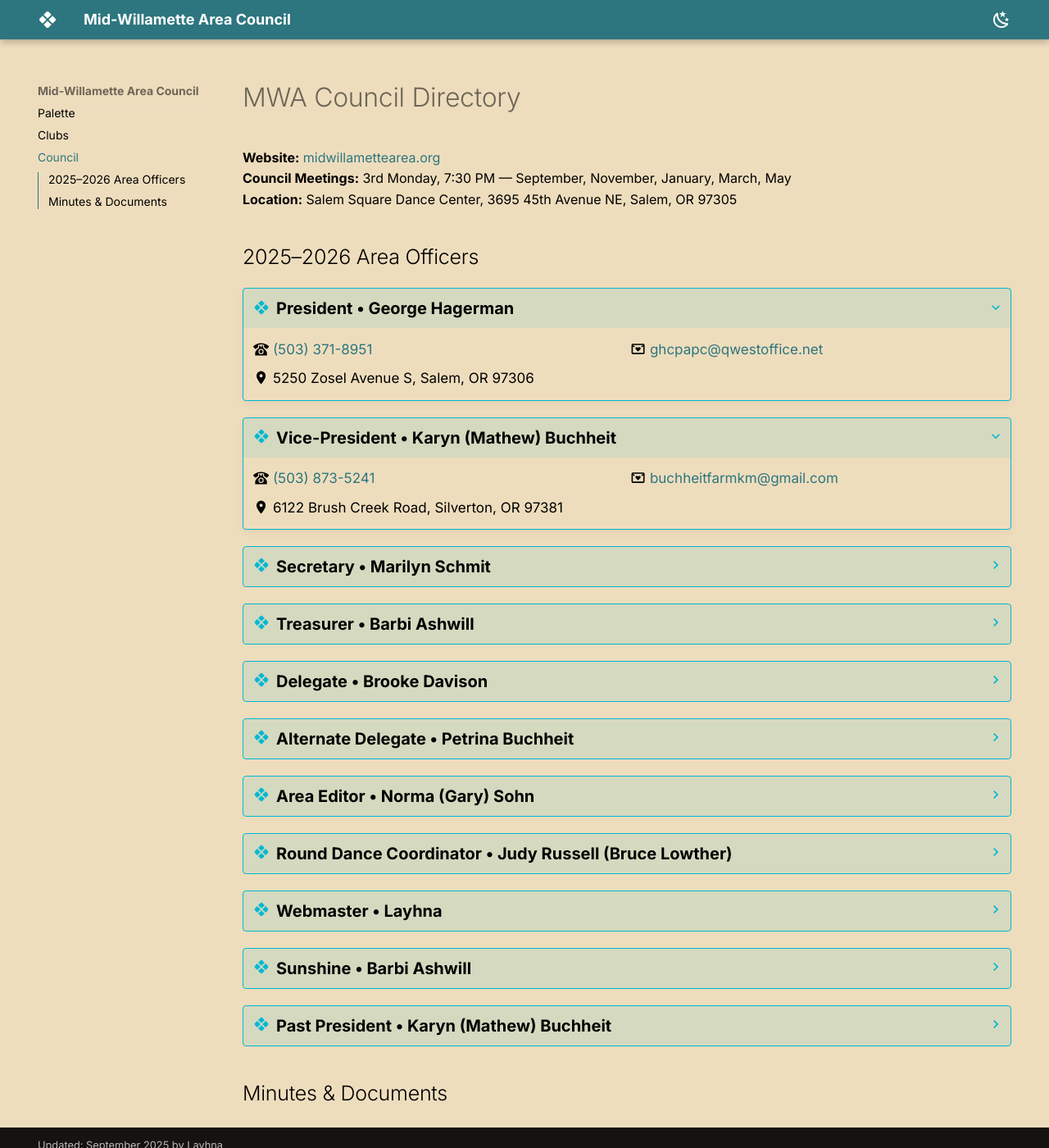
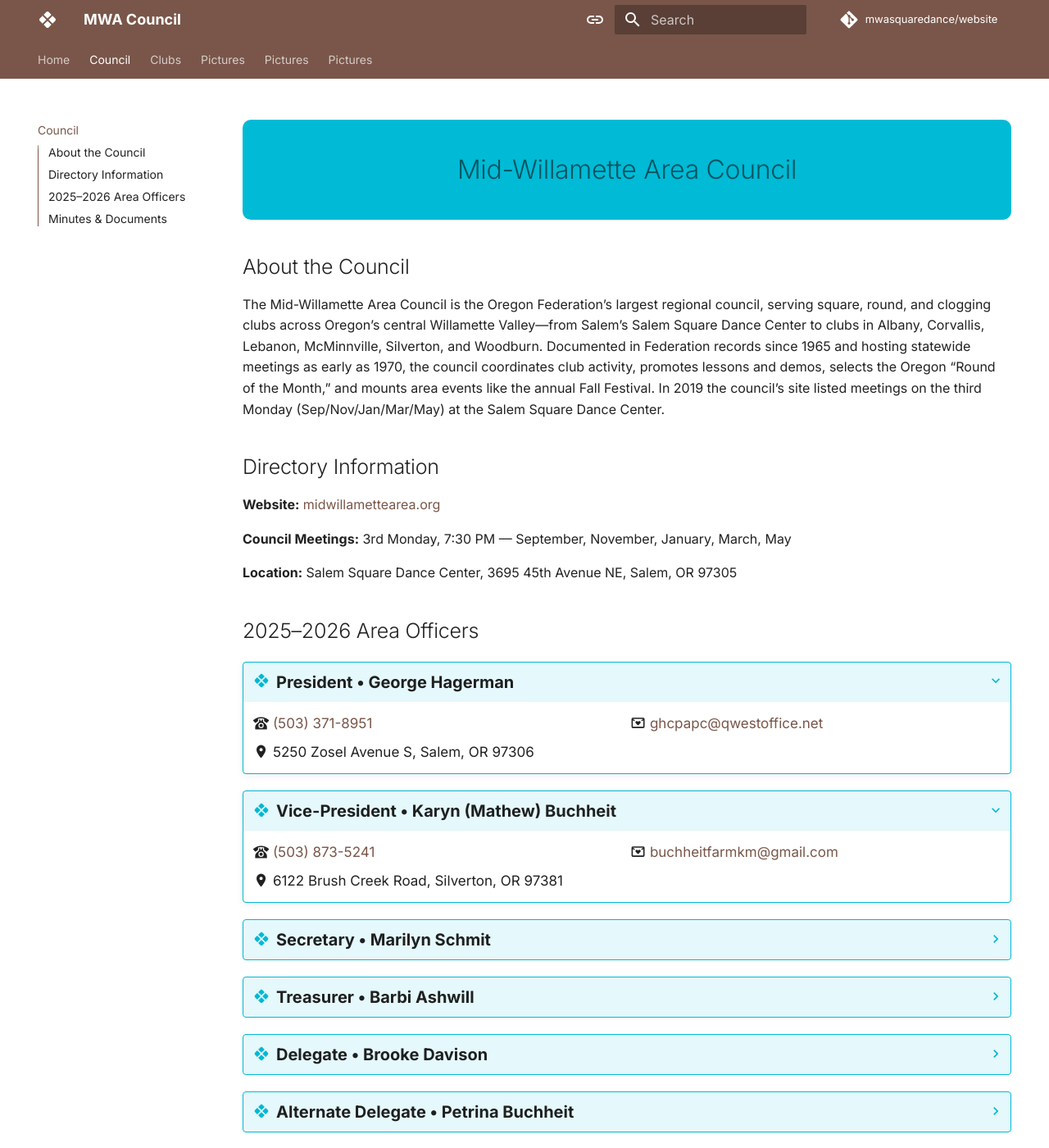
Before and after one commit to mwasquaredance/devsite, an MkDocs documentation site: the page built from docs/council/index.md, in a window 1280 px wide and 1400 px high. Shown: the whole window at 82% size. Built offline with MkDocs 1.6.1 and Material for MkDocs 9.7.7, drawn with Linux system fonts in a browser that asks for light colours.

Commit message:
color formatting

```diff
--- a/docs/assets/extra.css
+++ b/docs/assets/extra.css
@@ -1,15 +1,31 @@
+
+
+h1 {
+  border-radius: 10px;
+  color: #ffffff;
+  background-color: var(--md-accent-fg-color);
+  text-align: center;
+  padding: 2rem 1rem;
+  opacity: 1;
+}
+
+
 /* Center and widen the landing content a bit */
 .hero {
   text-align: center;
-  padding: 3rem 1rem 2rem;
+  padding: 2rem 1rem;
 }
 .hero h1 {
   margin: 0 0 .3rem;
-  font-size: 3rem;
+  font-size: clamp(2rem, 4vw, 3rem);
   font-weight: 800;
-  opacity: 1;
   letter-spacing: -0.01em;
   line-height: 1.1;
+}
+.hero h3 span.twemoji {
+  margin-left: -0.5em;  /* close the gap between front page icons */
+  font-size: clamp(2rem, 4vw, 3rem);
+/*  position: relative;*/
 }
 .hero h2 {
   font-size: 1.1rem;
@@ -20,11 +36,12 @@
   margin: .25rem .4rem;
 }
 
+/*
 .md-header__tabs .md-tabs {
   width: auto;
   margin-right: 1rem;
   display: flex;
-}
+}*/
 
 /* Remove the left gutter on the homepage for a roomier feel */
 .md-content__inner {
@@ -49,7 +66,25 @@
 .info .grid p {
   font-size: .85rem;
 }
-
-.officerdirectory thead {
-  display:none;
+ /*
+@keyframes twirl {
+  0%, 50%, 100% {
+   transform: scaleX(1);
+    left: 0px;
+  }
+  25% {
+    transform: scaleX(-0.3);
+    left: 200px;
+  }
 }
+@keyframes twirl{
+  from {
+    left: 0px;
+    transform: scaleX(1);
+  }
+  to {
+    left: 100px;
+    transform: scaleX(-0.3);
+  }
+}*/
+.twirl {animation: twirl 2s infinite alternate}
--- a/docs/council/index.md
+++ b/docs/council/index.md
@@ -5,13 +5,20 @@ hide:
 #  - toc           # hide the in-page table of contents here
 ---
 
-# MWA Council Directory
+# Mid-Willamette Area Council
 
-<p class="council-meta">
-  <strong>Website:</strong> <a href="https://midwillamettearea.org" target="_blank" rel="noopener">midwillamettearea.org</a><br/>
-  <strong>Council Meetings:</strong> 3rd Monday, 7:30 PM — September, November, January, March, May<br/>
-  <strong>Location:</strong> Salem Square Dance Center, 3695 45th Avenue NE, Salem, OR 97305
-</p>
+## About the Council
+
+The Mid-Willamette Area Council is the Oregon Federation’s largest regional council, serving square, round, and clogging clubs across Oregon’s central Willamette Valley—from Salem’s Salem Square Dance Center to clubs in Albany, Corvallis, Lebanon, McMinnville, Silverton, and Woodburn. Documented in Federation records since 1965 and hosting statewide meetings as early as 1970, the council coordinates club activity, promotes lessons and demos, selects the Oregon “Round of the Month,” and mounts area events like the annual Fall Festival. In 2019 the council’s site listed meetings on the third Monday (Sep/Nov/Jan/Mar/May) at the Salem Square Dance Center.
+
+## Directory Information
+
+__Website:__ [midwillamettearea.org](https://midwillamettearea.org)
+
+__Council Meetings:__ 3rd Monday, 7:30 PM — September, November, January, March, May
+
+__Location:__ Salem Square Dance Center, 3695 45th Avenue NE, Salem, OR 97305
+
 
 ## 2025–2026 Area Officers
 
--- a/mkdocs.yml
+++ b/mkdocs.yml
@@ -1,63 +1,84 @@
-site_name: Mid-Willamette Area Council
+# Lighting the Beacon: Square Nexus
+
+# Built for free with Material for MkDocs
+
+
+# Project Information
+site_name: MWA Council
 site_url: https://mwasquaredance.github.io/website/
-copyright: "Updated: September 2025 by Layhna"
+site_author: Layhna
+copyright: "Updated: September 2025 by Layhna"  # automatically added to footer
 
+
+# Repository
+repo_name: mwasquaredance/website
+repo_url: https://github.com/mwasquaredance
+
+
+# Page Tree
 nav:
-#  - Home: index.md
-  - Palette: palette/index.md
+  - Home: index.md
+  - Council: council/index.md
   - Clubs: clubs/index.md
-#  - Calendar: calendar/index.md
-#  - New Dancers: council/index.md
-  - Council: council/index.md
+  - Pictures: drafts/index.md
+  - More Info: drafts/index.md
+  - Palette: drafts/index.md
 
+
+# Theme Configuration
 theme:
   name: material
+#  custom_dir: overrides
+  font:
+    text: Inter
+    code: Fira Code
   icon:
     logo: material/rhombus-split    # star-four-points-box for clubs
     admonition:
       info: material/rhombus-split
-#  custom_dir: overrides
-
+  favicon: assets/rhombus-split.svg
   features:
-  #  - navigation.tabs         # render top-level sections in header, >1220px viewports
+    - navigation.tabs         # render top-level sections in header, >1220px viewports
   #  - navigation.tabs.sticky  # tabs always remain visible
     - navigation.sections     # top-level sections rendered as groups in sidebar
     - navigation.indexes      # page title is section title
     - navigation.instant      # internal links dispatched via XHR
     - navigation.top          # back-to-top button
     - toc.integrate           # render toc as part of left nav
-
   palette:
+    - media: "(prefers-color-scheme)"
+      toggle:
+        icon: material/link
+        name: Switch to light mode
     - media: "(prefers-color-scheme: light)"
       scheme: default
-      primary: custom
-      accent: custom
+      primary: brown
+      accent: cyan
       toggle:
         icon: material/weather-night
         name: Switch to dark mode
     - media: "(prefers-color-scheme: dark)"
       scheme: slate
-      primary: custom
-      accent: custom
+      primary: brown
+      accent: indigo
       toggle:
         icon: material/weather-sunny
         name: Switch to light mode
 
-  font:
-    text: Inter
-    code: Fira Code
-
+# Additional Configuration
+draft_docs:   # serve but exclude from build
+  drafts/
 extra_css:
   - assets/extra.css
-  - assets/brand.css
+#  - assets/brand.css
 
+# Extensions
 markdown_extensions:
   - admonition  # enables call-outs
   - attr_list   # add HTML attributes and CSS classes
+  - def_list    # add Definition Lists
   - md_in_html  # allow markdown within HTML
-  - def_list    # add Definition Lists
   - tables      # adds table support
-  - meta
   - pymdownx.superfences      # allows nesting
   - pymdownx.details          # allows collapsible call-outs
   - pymdownx.blocks.caption   # add captions to any markdown block
@@ -67,5 +88,7 @@ markdown_extensions:
       emoji_index: !!python/name:material.extensions.emoji.twemoji
       emoji_generator: !!python/name:material.extensions.emoji.to_svg
 
-plugins: []
+# Plugins
+plugins:
+  - search
 #  - social
```
Also changed, not shown: docs/index.md (+4 -8 lines), docs/assets/rhombus-split.svg (added), docs/drafts/index.md (renamed from docs/palette/index.md).
